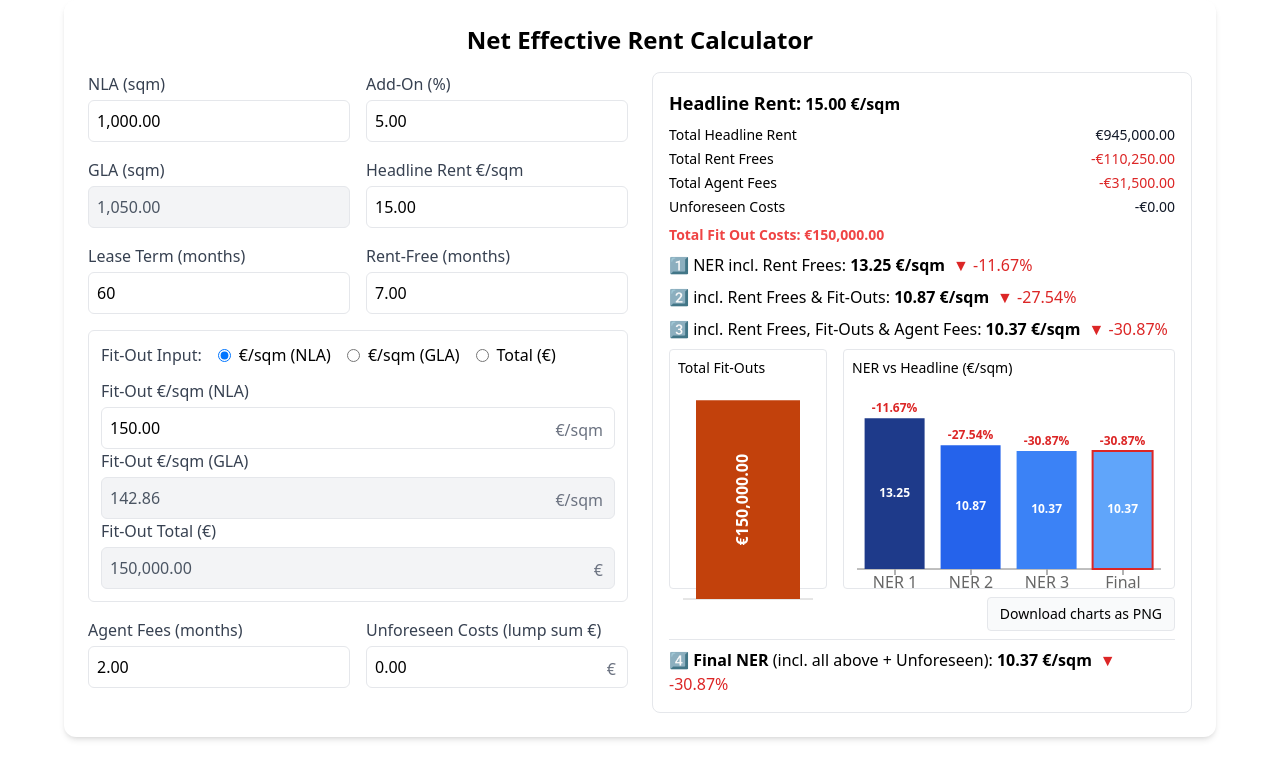
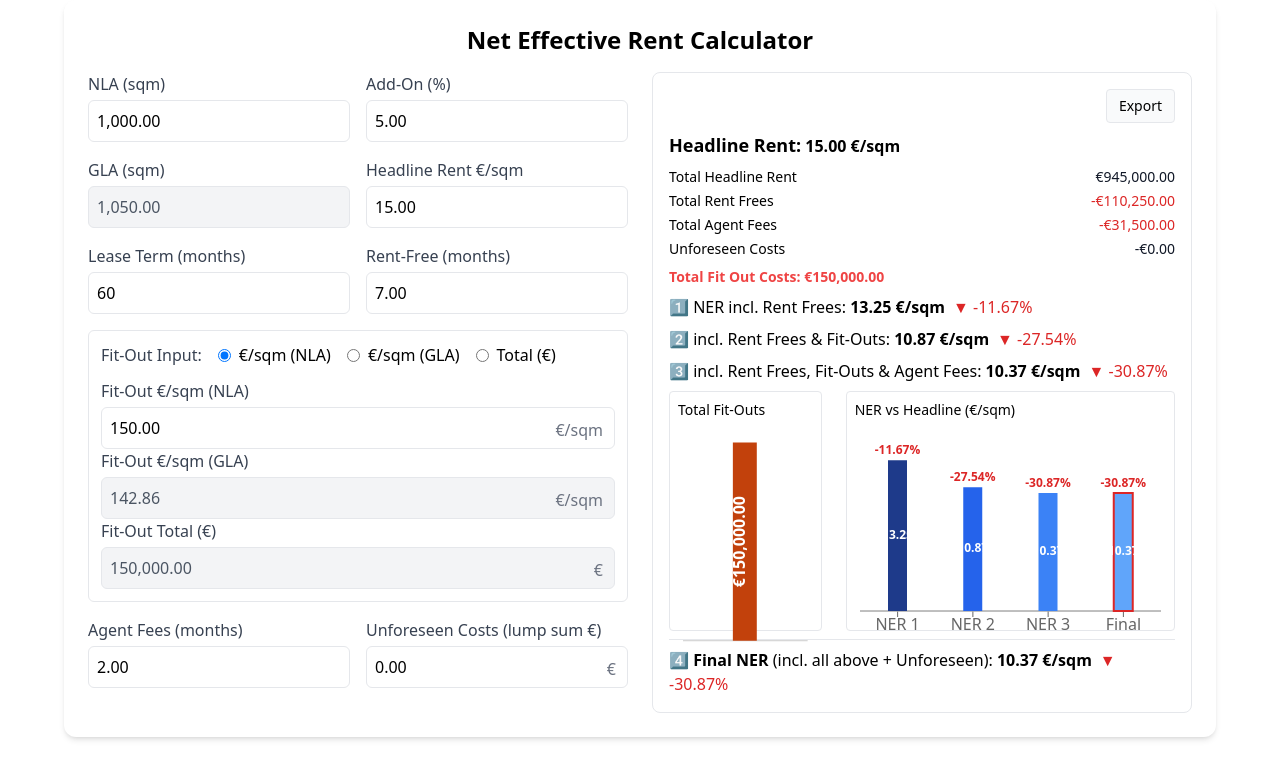
Before and after one commit to Musicandy13/Net-Effective-Rent-Calculator, a React (Vite) app: page / in a window 1280 px wide. Shown: the top 778 px of the page. Built offline with nearby package versions, Linux system fonts and the light colour scheme.

Commit message:
Update App.jsx

```diff
--- a/src/App.jsx
+++ b/src/App.jsx
@@ -243,19 +243,21 @@ export default function App() {
     color: NER_COLORS[i],
   }));
 
-  // PNG export for charts (both charts as one image)
-  const chartsRef = useRef(null);
-  const downloadPNG = async () => {
-    if (!chartsRef.current) return;
+  // PNG export
+  const resultsRef = useRef(null);  // whole card
+  const chartsRef = useRef(null);   // charts only
+
+  const downloadPNG = async (node, filename) => {
+    if (!node) return;
     try {
-      const dataUrl = await toPng(chartsRef.current, {
+      const dataUrl = await toPng(node, {
         cacheBust: true,
         pixelRatio: 2,
         backgroundColor: "#ffffff",
       });
       const a = document.createElement("a");
       a.href = dataUrl;
-      a.download = "ner-charts.png";
+      a.download = filename;
       a.click();
     } catch (e) {
       console.error("PNG export failed", e);
@@ -317,7 +319,30 @@ export default function App() {
 
         {/* RIGHT: Results */}
         <div className="md:sticky md:top-6 h-fit">
-          <div className="rounded-lg border p-4 space-y-2 bg-white">
+          <div ref={resultsRef} className="rounded-lg border p-4 space-y-2 bg-white">
+            {/* Export dropdown (oben rechts) */}
+            <div className="flex justify-end">
+              <details className="relative">
+                <summary className="list-none cursor-pointer px-3 py-1.5 rounded border bg-gray-50 hover:bg-gray-100 text-sm">
+                  Export
+                </summary>
+                <div className="absolute right-0 mt-1 w-56 border rounded bg-white shadow">
+                  <button
+                    className="w-full text-left px-3 py-2 hover:bg-gray-50 text-sm"
+                    onClick={() => downloadPNG(resultsRef.current, "ner-results.png")}
+                  >
+                    Export results (whole card)
+                  </button>
+                  <button
+                    className="w-full text-left px-3 py-2 hover:bg-gray-50 text-sm"
+                    onClick={() => downloadPNG(chartsRef.current, "ner-charts.png")}
+                  >
+                    Export charts only
+                  </button>
+                </div>
+              </details>
+            </div>
+
             {/* Headline Rent-Block ganz oben */}
             <p className="mb-1">
               <strong className="text-lg">Headline Rent:</strong> <strong>{F(rent, 2)} €/sqm</strong>
@@ -347,8 +372,8 @@ export default function App() {
             <p>2️⃣ incl. Rent Frees & Fit-Outs: <b>{F(ner2, 2)} €/sqm</b><Delta base={rent} val={ner2} /></p>
             <p>3️⃣ incl. Rent Frees, Fit-Outs & Agent Fees: <b>{F(ner3, 2)} €/sqm</b><Delta base={rent} val={ner3} /></p>
 
-            {/* Charts (exportable area) */}
-            <div ref={chartsRef} className="mt-4 grid grid-cols-3 gap-4">
+            {/* Charts area (ref for charts-only export) */}
+            <div ref={chartsRef} className="mt-4 grid grid-cols-3 gap-6">
               {/* Fit-Outs schmal, mit größerem, rotiertem Label */}
               <div className="h-60 border rounded p-2 col-span-1">
                 <div className="text-sm font-medium mb-1">Total Fit-Outs</div>
@@ -358,7 +383,7 @@ export default function App() {
                     <YAxis hide />
                     <Tooltip formatter={(v) => FCUR(v)} />
                     <ReferenceLine y={0} />
-                    <Bar dataKey="eur" fill={FIT_OUT_COLOR}>
+                    <Bar dataKey="eur" fill={FIT_OUT_COLOR} barSize={24}>
                       <LabelList content={<VerticalMoneyLabel />} />
                     </Bar>
                   </BarChart>
@@ -369,7 +394,7 @@ export default function App() {
               <div className="h-60 border rounded p-2 col-span-2">
                 <div className="text-sm font-medium mb-1">NER vs Headline (€/sqm)</div>
                 <ResponsiveContainer width="100%" height="100%">
-                  <BarChart data={nerBars}>
+                  <BarChart data={nerBars} barCategoryGap={28} barGap={6}>
                     <XAxis dataKey="name" />
                     <YAxis hide />
                     <Tooltip formatter={(v, n) => (n === "sqm" ? `${F(v, 2)} €/sqm` : `${F(v, 2)}%`)} />
@@ -381,7 +406,7 @@ export default function App() {
                         <Cell
                           key={i}
                           fill={e.color}
-                          // 2) Final-Bar rot umranden
+                          // roter Rahmen nur beim Final-Balken
                           stroke={i === nerBars.length - 1 ? "#dc2626" : undefined}
                           strokeWidth={i === nerBars.length - 1 ? 2 : undefined}
                         />
@@ -392,17 +417,7 @@ export default function App() {
               </div>
             </div>
 
-            {/* Download button */}
-            <div className="flex justify-end mt-3">
-              <button
-                onClick={downloadPNG}
-                className="px-3 py-1.5 rounded border bg-gray-50 hover:bg-gray-100 text-sm"
-              >
-                Download charts as PNG
-              </button>
-            </div>
-
-            {/* Final NER noch weiter nach unten */}
+            {/* Final NER betont weiter unten */}
             <p className="border-t pt-2 mt-10">
               4️⃣ <b>Final NER</b> (incl. all above + Unforeseen): <b>{F(ner4, 2)} €/sqm</b>
               <Delta base={rent} val={ner4} />
```
